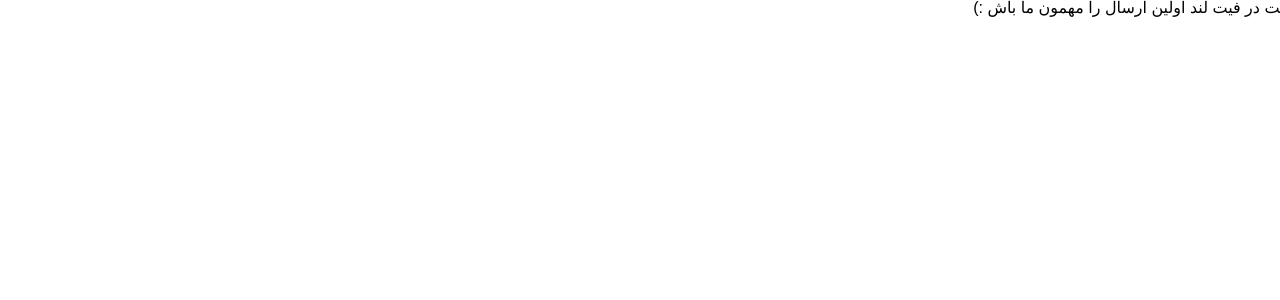
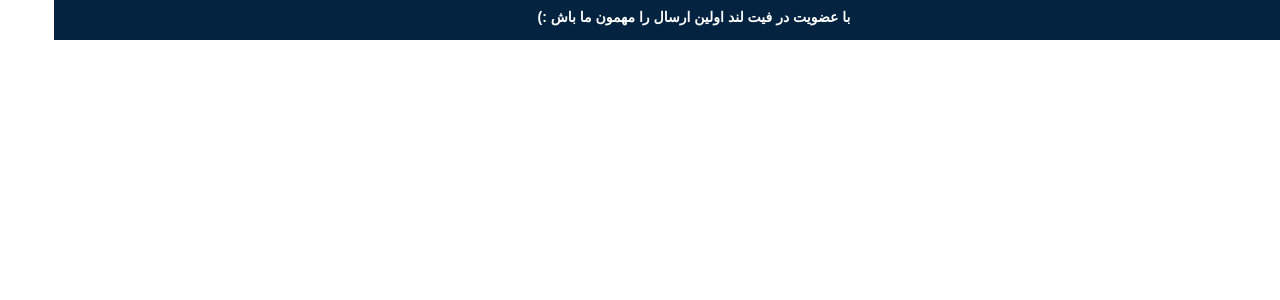
Before and after one commit to Fitland-team/fitland-shop, a React (Vite) app: page / in a window 1280 px wide. Shown: the top 300 px of the page. Built offline with nearby package versions, Linux system fonts and the light colour scheme.

Commit message:
add header-top-title to header

```diff
--- a/src/components/HeaderTop/HeaderTop.css
+++ b/src/components/HeaderTop/HeaderTop.css
@@ -0,0 +1,13 @@
+.header-top-title {
+    background-color: var(--secondary);
+    color: var(--white);
+    width: 100vw;
+    height: 40px;
+}
+
+.header-top-title h3 {
+    font-size: 14px;
+    font-weight: 700;
+    text-align: center;
+    padding: 10px;
+}
--- a/src/components/HeaderTop/HeaderTop.tsx
+++ b/src/components/HeaderTop/HeaderTop.tsx
@@ -3,7 +3,9 @@ import './HeaderTop.css'
 function HeaderTop() {
   return (
     <div className="header-top">
-        <div className="header-top-title">با عضویت در فیت لند اولین ارسال را مهمون ما باش :)</div>
+      <div className="header-top-title">
+        <h3>با عضویت در فیت لند اولین ارسال را مهمون ما باش :)</h3>
+      </div>
     </div>
   )
 }
--- a/src/index.css
+++ b/src/index.css
@@ -1,3 +1,4 @@
 @import url(./styles/reset.css);
 @import url(./styles/custom.css);
 @import url(./styles/typography.css);
+@import url(./styles/variables.css)
```
